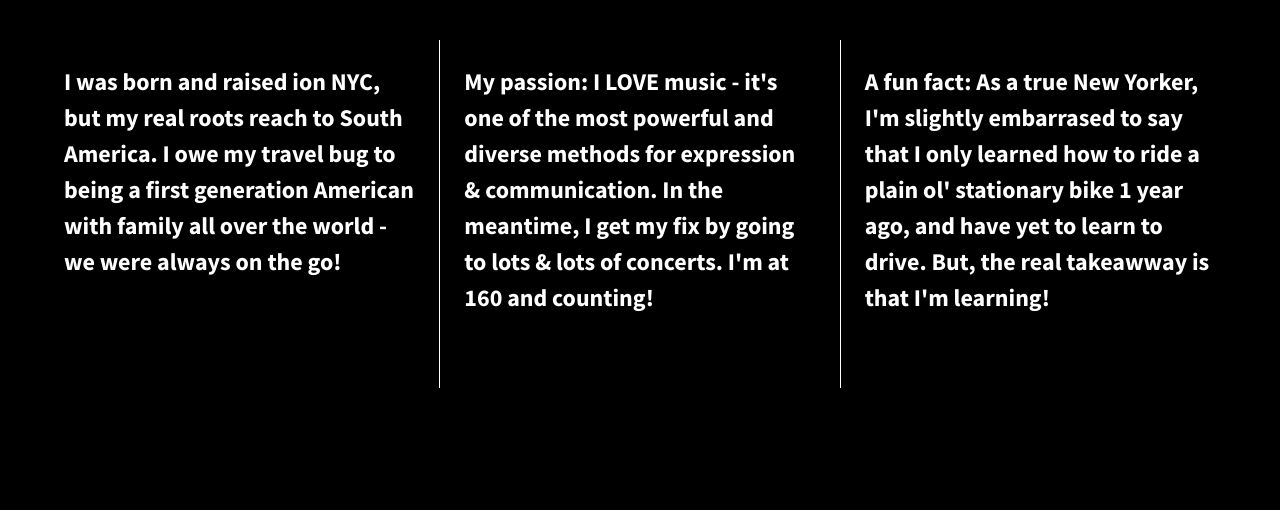
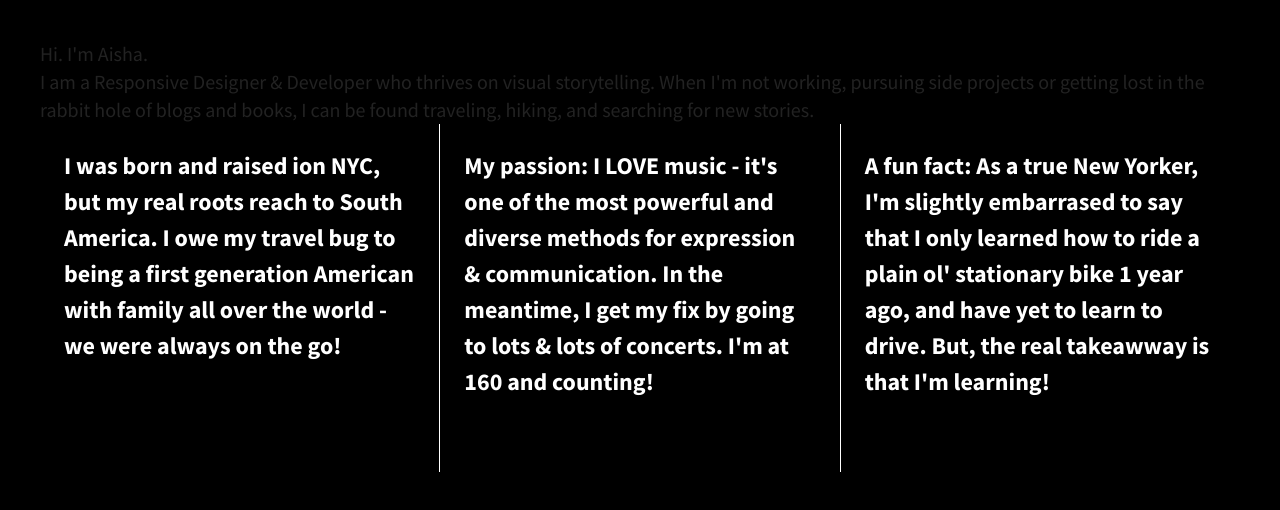
Before and after one commit to atgorman1/flexbox-grids, a plain HTML site: page index.html in a window 1280 px wide. Drawn offline with nearby package versions, Linux system fonts and the light colour scheme.

Commit message:
Added new sections to html

```diff
--- a/css/main.css
+++ b/css/main.css
@@ -108,7 +108,6 @@ body {
 }
 
 .wrapper {
-  /*add display:flex and set justify-content to space-between*/
   font-weight: 700;
   display: flex;
   justify-content: space-between;
@@ -117,7 +116,6 @@ body {
 .div-1,
 .div-2,
 .div-3 {
-  /*give the divs a width of 30%, add display:flex, set justify-content and align-items to center*/
   color: white;
   line-height: 1.5em;
   font-size: 1.2em;
--- a/index.html
+++ b/index.html
@@ -33,23 +33,33 @@
       </p>
     <![endif]-->
 
+    <section class="flex-container">
+      <header>Hi. I'm Aisha.</header>
+      <main>
+        I am a Responsive Designer & Developer who thrives on visual
+        storytelling. When I'm not working, pursuing side projects or getting
+        lost in the rabbit hole of blogs and books, I can be found traveling,
+        hiking, and searching for new stories.
+      </main>
       <section class="wrapper">
         <div class="div-1">
-        I was born and raised ion NYC, but my real roots reach to South America.
-        I owe my travel bug to being a first generation American with family all
-        over the world - we were always on the go!
+          I was born and raised ion NYC, but my real roots reach to South
+          America. I owe my travel bug to being a first generation American with
+          family all over the world - we were always on the go!
         </div>
         <div class="div-2">
           My passion: I LOVE music - it's one of the most powerful and diverse
-        methods for expression & communication. In the meantime, I get my fix by
-        going to lots & lots of concerts. I'm at 160 and counting!
+          methods for expression & communication. In the meantime, I get my fix
+          by going to lots & lots of concerts. I'm at 160 and counting!
         </div>
         <div class="div-3">
-        A fun fact: As a true New Yorker, I'm slightly embarrased to say that I
-        only learned how to ride a plain ol' stationary bike 1 year ago, and
+          A fun fact: As a true New Yorker, I'm slightly embarrased to say that
+          I only learned how to ride a plain ol' stationary bike 1 year ago, and
           have yet to learn to drive. But, the real takeawway is that I'm
           learning!
         </div>
+      </section>
+      <footer></footer>
     </section>
 
     <script src="https://ajax.googleapis.com/ajax/libs/jquery/1.11.3/jquery.min.js"></script>
```
Lines whose indentation alone changed are shown as unchanged.
